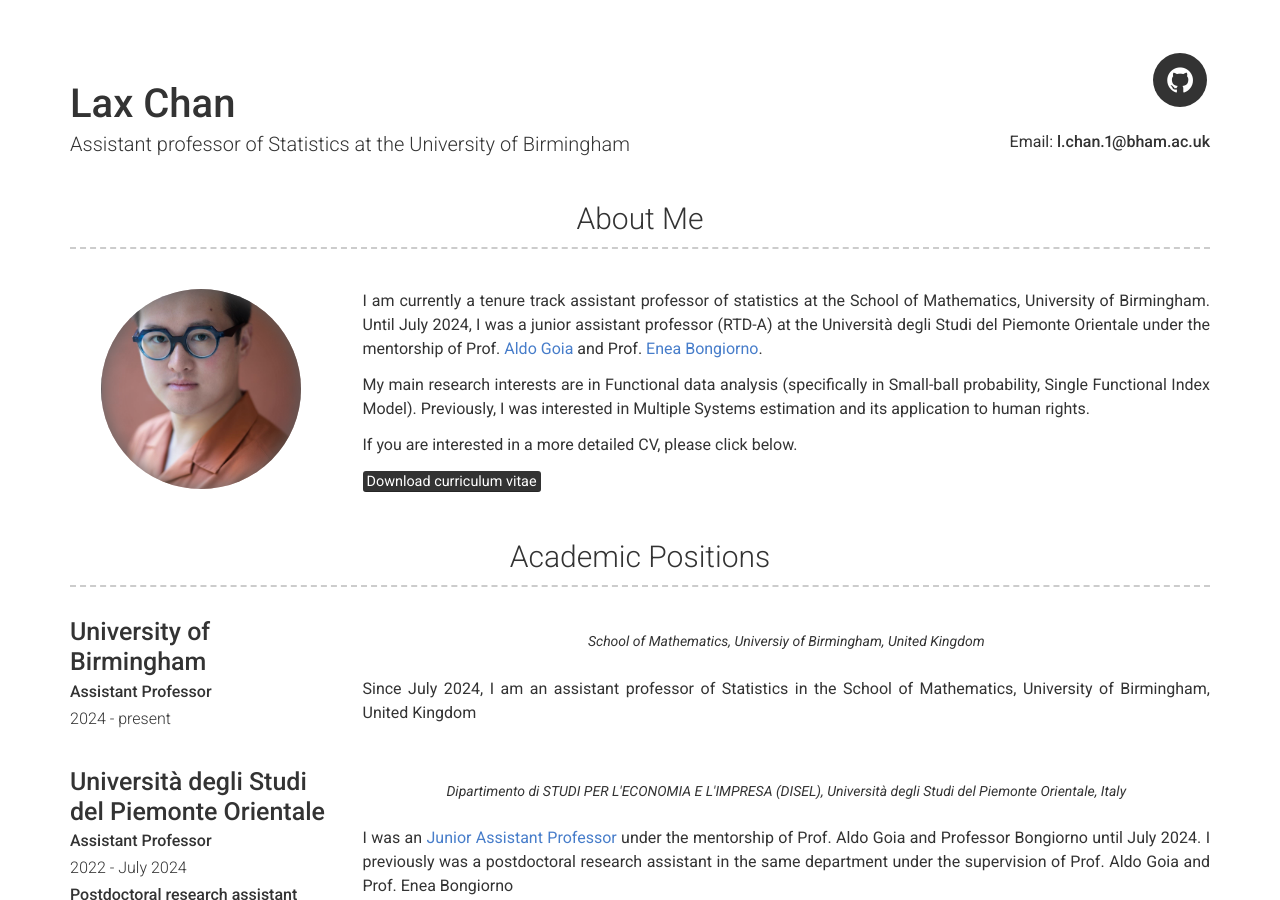
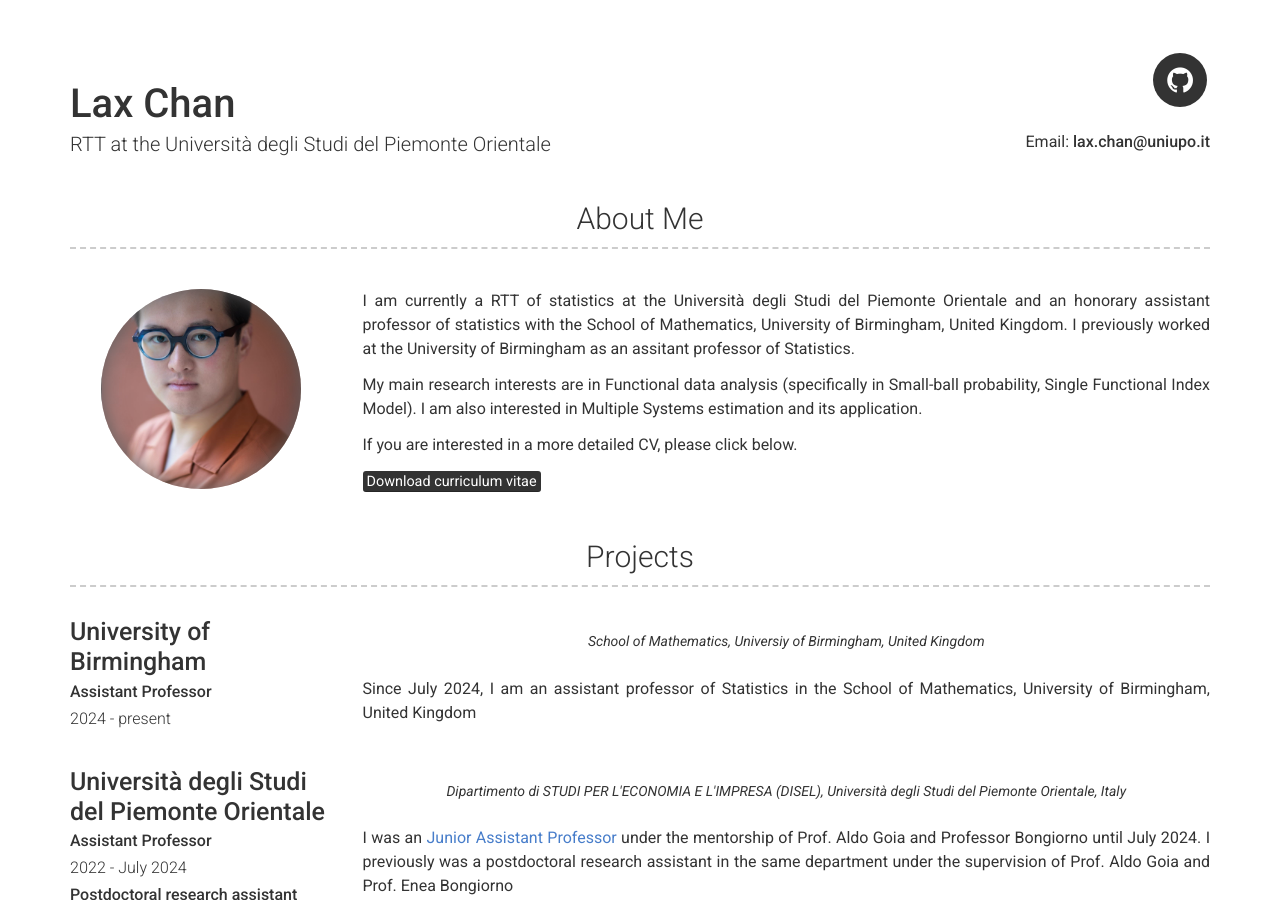
Before and after one commit to Laxchan/Laxchan.github.io, a Jekyll site: the page built from index.md, in a window 1280 px wide and 900 px high. Built offline with Jekyll 4.4.1, drawn with Linux system fonts in a browser that asks for light colours; some of the changed text lies outside the part shown.

Commit message:
Update _config.yml

```diff
--- a/_config.yml
+++ b/_config.yml
@@ -7,8 +7,8 @@ version: 2
 
 # Personal info
 name: Lax Chan
-title: Assistant professor of Statistics at the University of Birmingham
-email: l.chan.1@bham.ac.uk
+title: RTT at the Università degli Studi del Piemonte Orientale
+email: lax.chan@uniupo.it
 
 
 # Dark Mode (true/false/never)
@@ -23,23 +23,23 @@ github_username:  Laxchan
 about_profile_image: images/profile.JPG
 about_content: | # this will include new lines to allow paragraphs
 
-  I am currently a tenure track assistant professor of statistics at the School of Mathematics, University of Birmingham.
-  Until July 2024, I was a junior assistant professor (RTD-A) at the Università degli Studi del Piemonte Orientale under the mentorship of Prof. [Aldo Goia](https://upobook.uniupo.it/aldo.goia) and Prof. [Enea Bongiorno](https://upobook.uniupo.it/enea.bongiorno).
+  I am currently a RTT of statistics at the Università degli Studi del Piemonte Orientale and an honorary assistant professor of statistics with the School of
+  Mathematics, University of Birmingham, United Kingdom. I previously worked at the University of Birmingham as an assitant professor of Statistics.
 
-  My main research interests are in Functional data analysis (specifically in Small-ball probability, Single Functional Index Model). Previously, I was interested in Multiple Systems estimation and its application to human rights.
+  My main research interests are in Functional data analysis (specifically in Small-ball probability, Single Functional Index Model). I am also interested in Multiple Systems estimation and its application.
 
   If you are interested in a more detailed CV, please click below.
 
   [<mark>Download curriculum vitae</mark>](/files/CV_Lax.pdf)
 
 # Projects Section
-projects_title: Academic Positions
+#projects_title: Academic Positions
 
 # Experience Section
 #experience_title: Industry Experience
 
 # Education Section
-education_title: Education
+#education_title: Education
 
 # More Section
 more_title: Publications
```
